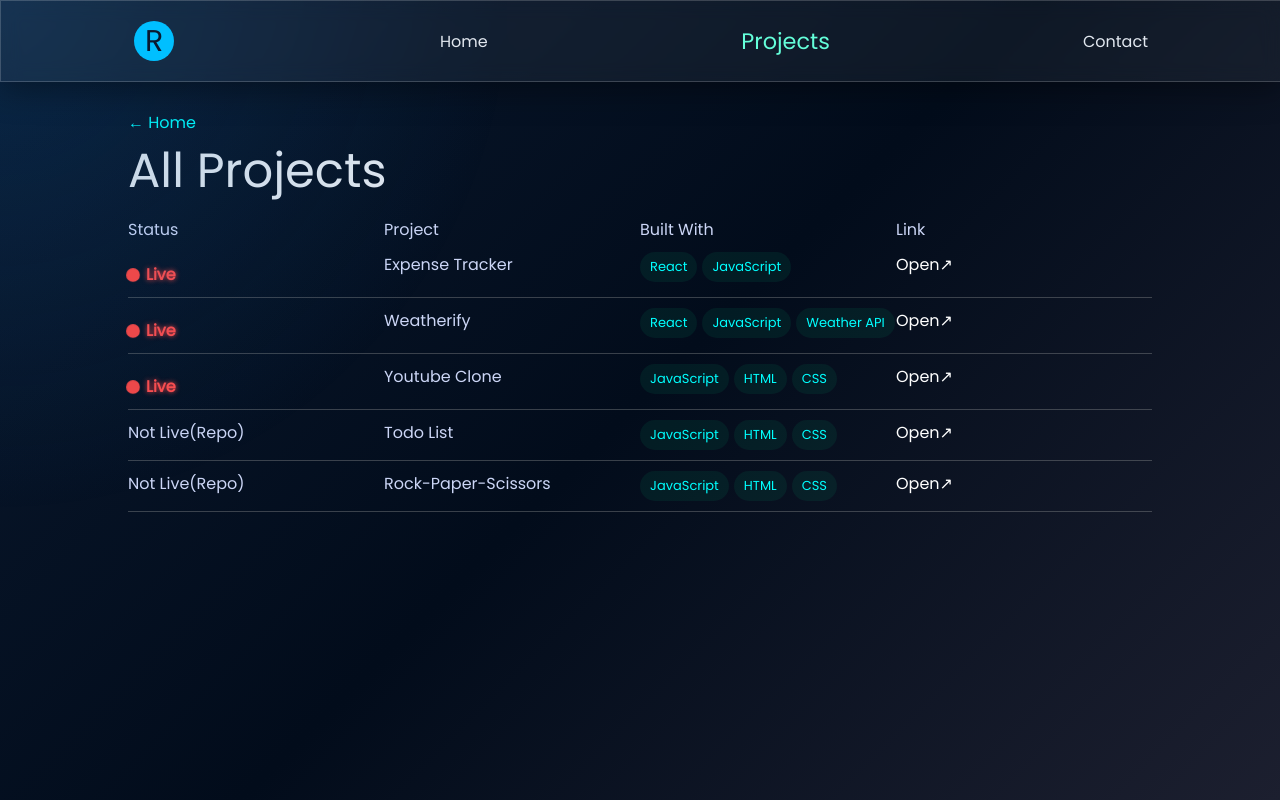
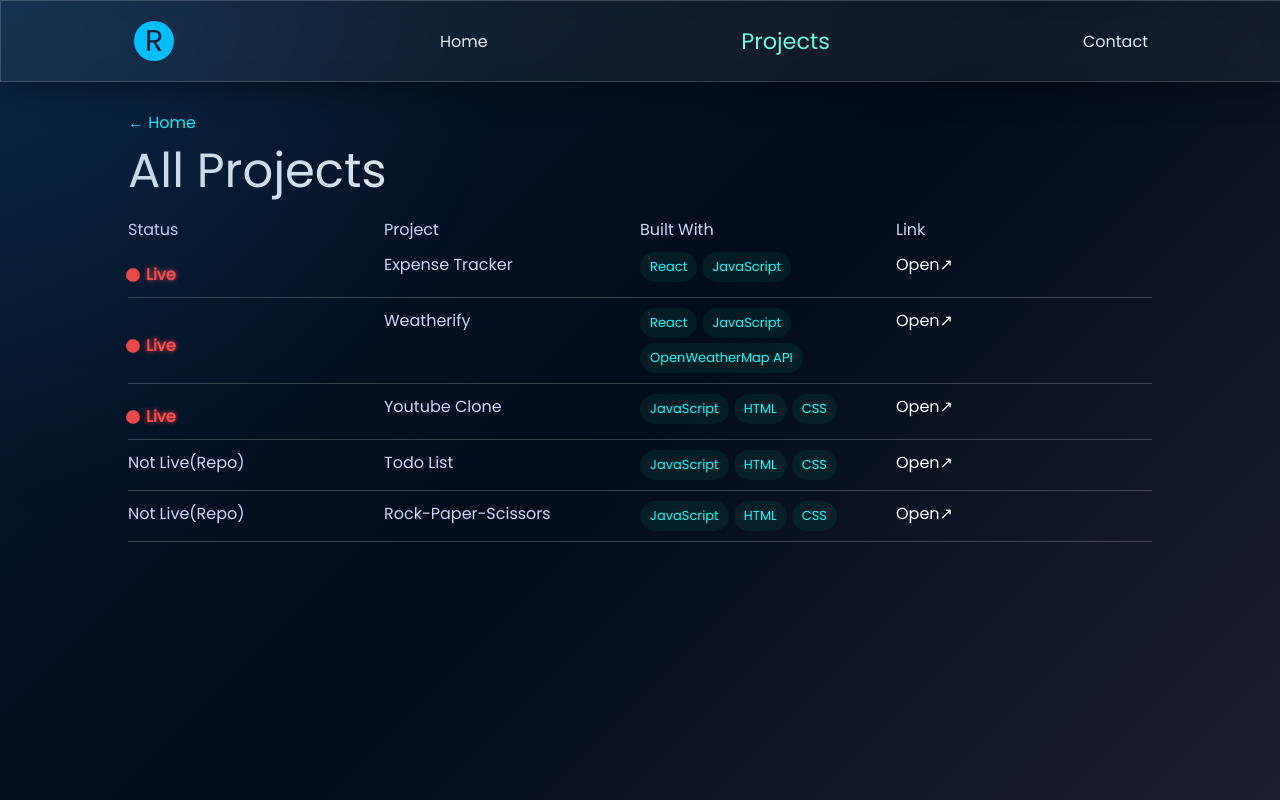
Before and after one commit to Ritesh-Kumar-Verma/myPortfolio, a React (Vite) app: page / in a window 1280 px wide. Both pictures are taken after a click on the element "View Full Project Archive". Built offline with nearby package versions, Linux system fonts and the light colour scheme.

Commit message:
spelling

```diff
--- a/src/Components/Projects/Projects.jsx
+++ b/src/Components/Projects/Projects.jsx
@@ -11,7 +11,7 @@ const Projects = () => {
     {
       status: "Live",
       title: "Weatherify",
-      tech: ["React", "JavaScript", "Weather API"],
+      tech: ["React", "JavaScript", "OpenWeatherMap API"],
       link: "https://ritesh-kumar-verma.github.io/weatherify/",
     },
     {
```
